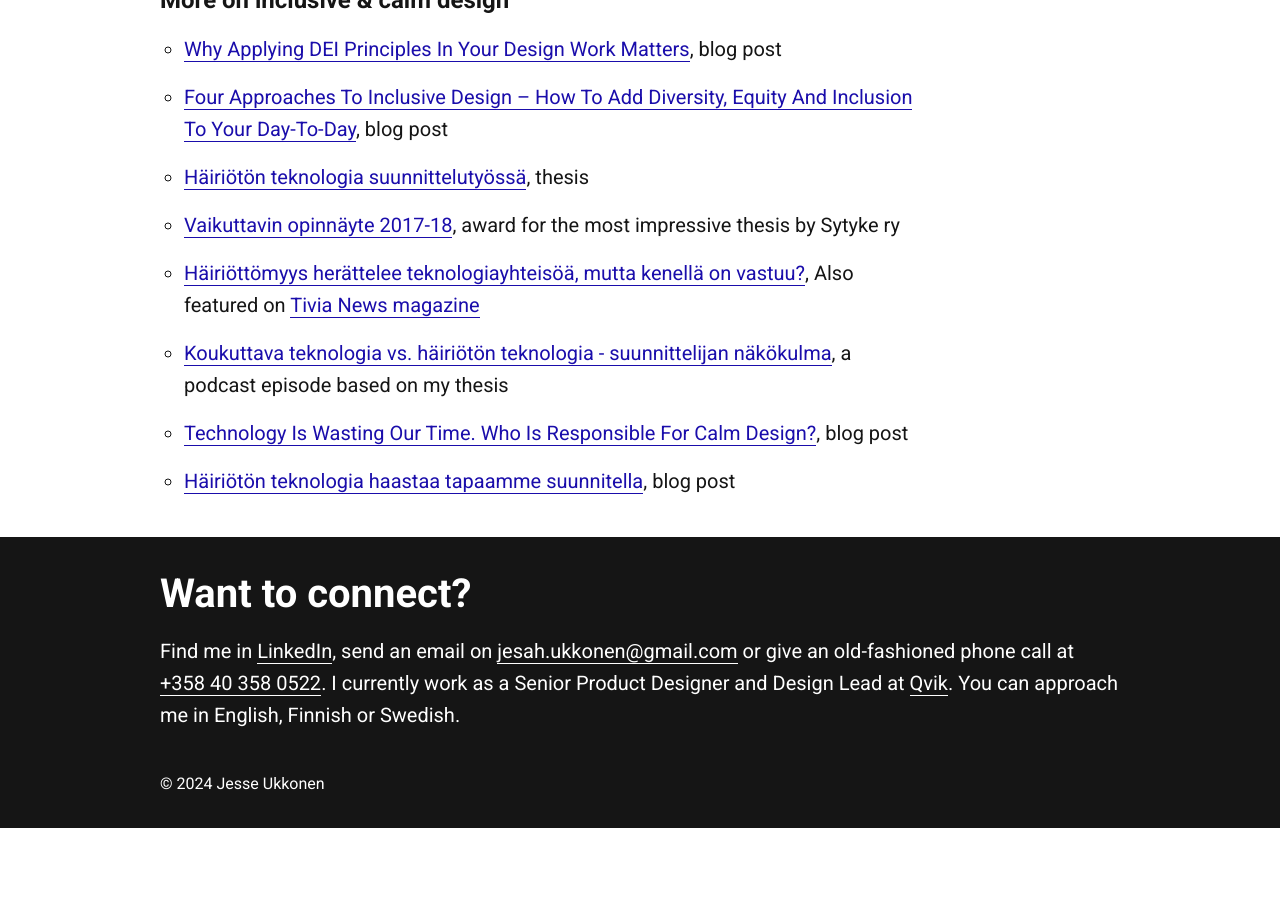
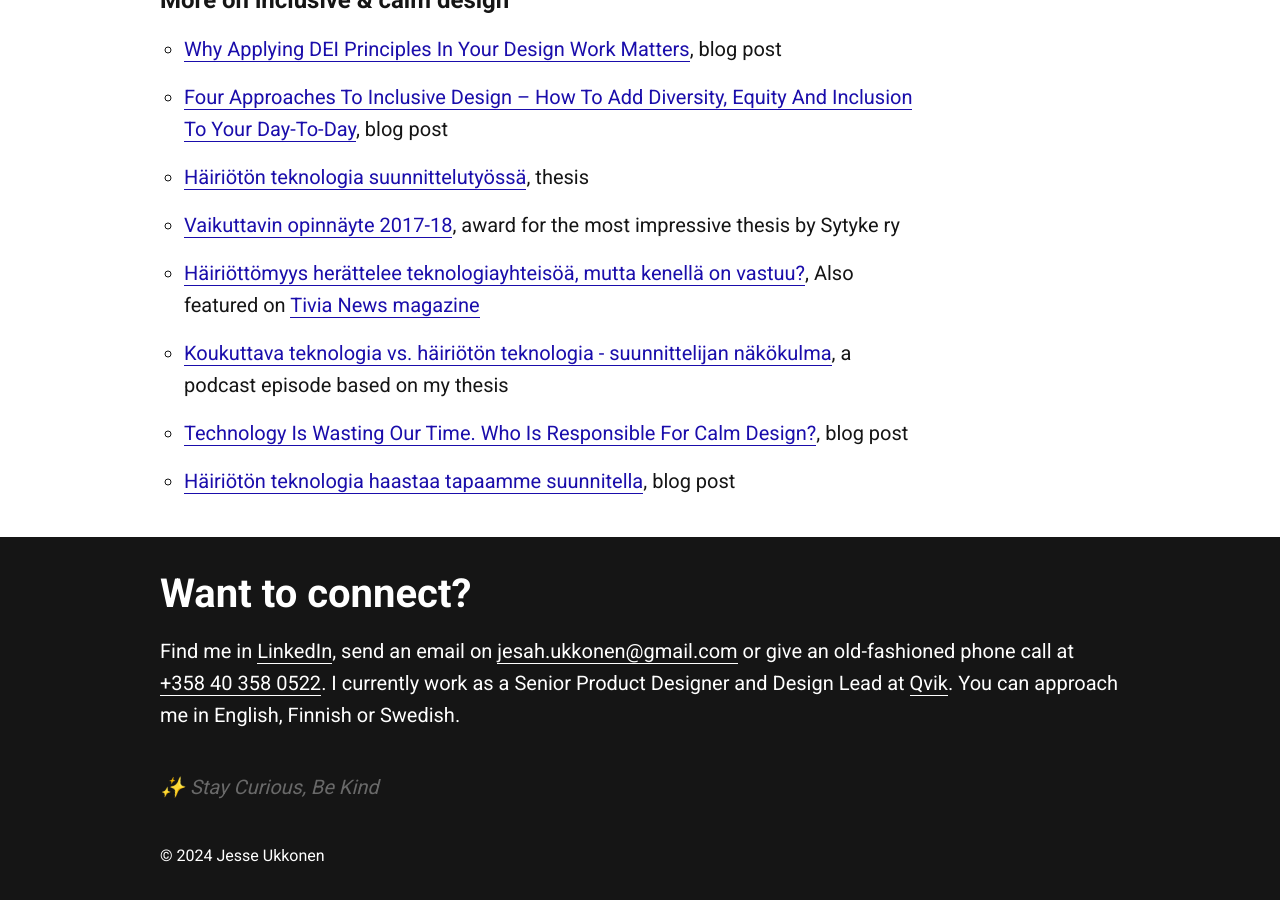
Before and after one commit to jesseu/jesseu.github.io, a Jekyll site: the page built from index.html, in a window 1280 px wide and 900 px high, scrolled down 3052 px. Built offline with Jekyll 4.4.1, drawn with Linux system fonts in a browser that asks for light colours; before the commit the page ends 3880 px from its top, so only the background shows below that.

Commit message:
footer update

```diff
--- a/_layouts/default.html
+++ b/_layouts/default.html
@@ -57,7 +57,7 @@
       <div class="container footer-content">
         <h2 id="connect">Want to connect?</h2>
         <p>Find me in <a class="link-dark-bg" href="https://www.linkedin.com/in/jesseukkonen/" target="_blank">LinkedIn</a>, send an email on <a class="link-dark-bg" href="javascript:alert('JavaScript')" onclick="this.href=atob('bWFpbHRvOmplc2FoLnVra29uZW4lNDBnbWFpbC5jb20='); return true" target="_blank">jesah.ukkonen@gmail.com</a> or give an old-fashioned phone call at <a class="link-dark-bg" href="tel:+358403580522">+358 40 358 0522</a>. I currently work as a Senior Product Designer and Design Lead at <a class="link-dark-bg" href="https://qvik.com/" target="_blank">Qvik</a>. You can approach me in English, Finnish or Swedish.</p>
-
+        <p style="color:#696969;"><em>✨ Stay Curious, Be Kind</em></p>
         <p style="margin-bottom:0; font-size:1rem;">&copy; <script type="text/javascript">document.write(new Date().getFullYear());
           </script> Jesse Ukkonen</p>
        </div>
```
